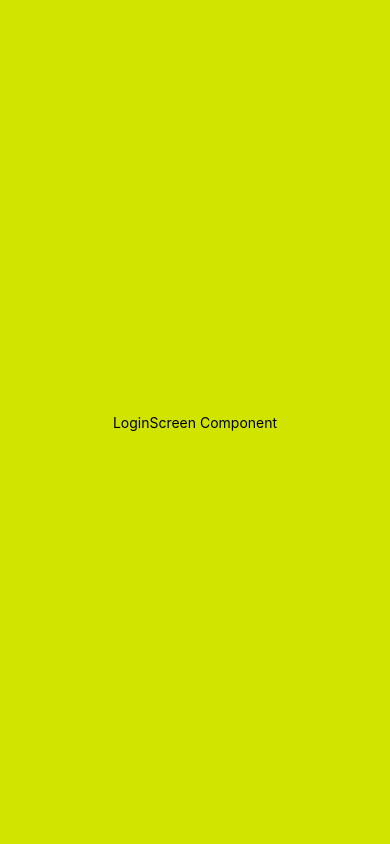
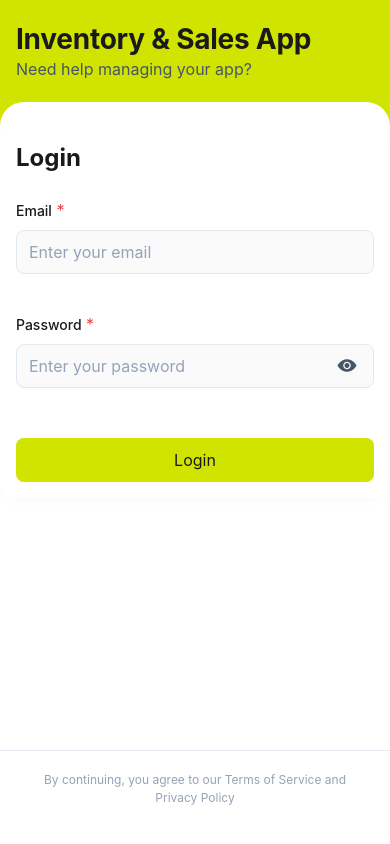
Before and after one commit to PeterTorki/inventory-sales-app, a React Native app: screen /Login in a window 390 px wide. Built offline with nearby package versions, Linux system fonts and the light colour scheme.

Commit message:
feat: finishing ux of LoginScreen

```diff
--- a/src/screens/auth/LoginScreen.tsx
+++ b/src/screens/auth/LoginScreen.tsx
@@ -1,24 +1,100 @@
-import React from "react";
-import { View, Text, StyleSheet } from "react-native";
+import React, { useState } from "react";
+import { View, ScrollView, KeyboardAvoidingView, Platform } from "react-native";
+import AppText from "../../components/AppText";
+import { colors } from "../../constants/colors";
+import { sizes } from "../../constants/sizes";
+import Header from "../../components/Header";
+import AppButton from "../../components/AppButton";
+import EmailInput from "./components/EmailInput";
+import PasswordInput from "./components/PasswordInput";
+import LoginFooter from "./components/LoginFooter";
+import { validateEmail, validatePassword } from "./services";
+import { styles } from "./styles";
 
 interface LoginScreenProps {
-  // define your props here
+  onLogin?: (email: string, password: string) => Promise<void>;
 }
 
-const LoginScreen: React.FC<LoginScreenProps> = (props) => {
+const LoginScreen: React.FC<LoginScreenProps> = ({ onLogin }) => {
+  const [email, setEmail] = useState("");
+  const [password, setPassword] = useState("");
+  const [isLoading, setIsLoading] = useState(false);
+  const [errors, setErrors] = useState({ email: "", password: "" });
+  const [touched, setTouched] = useState({ email: false, password: false });
+
+  const handleEmailBlur = () => {
+    setTouched({ ...touched, email: true });
+    setErrors({ ...errors, email: validateEmail(email) });
+  };
+
+  const handlePasswordBlur = () => {
+    setTouched({ ...touched, password: true });
+    setErrors({ ...errors, password: validatePassword(password) });
+  };
+
+  const handleLogin = async () => {
+    const emailError = validateEmail(email);
+    const passwordError = validatePassword(password);
+
+    setTouched({ email: true, password: true });
+    setErrors({ email: emailError, password: passwordError });
+
+    if (!emailError && !passwordError) {
+      setIsLoading(true);
+      try {
+        if (onLogin) {
+          await onLogin(email, password);
+        }
+      } catch (error) {
+        console.error("Login error:", error);
+      } finally {
+        setIsLoading(false);
+      }
+    }
+  };
+
   return (
-    <View style={styles.container}>
-      <Text>LoginScreen Component</Text>
-    </View>
+    <KeyboardAvoidingView style={styles.container} behavior={Platform.OS === "ios" ? "padding" : "height"}>
+      <Header />
+
+      <ScrollView
+        style={styles.scrollContainer}
+        contentContainerStyle={styles.scrollContent}
+        showsVerticalScrollIndicator={false}
+        bounces={true}>
+        <View style={styles.formCard}>
+          <AppText variant="h3" bold style={styles.cardTitle}>
+            Login
+          </AppText>
+
+          <EmailInput
+            value={email}
+            onChangeText={setEmail}
+            onBlur={handleEmailBlur}
+            error={touched.email ? errors.email : ""}
+          />
+
+          <PasswordInput
+            value={password}
+            onChangeText={setPassword}
+            onBlur={handlePasswordBlur}
+            error={touched.password ? errors.password : ""}
+          />
+
+          <AppButton
+            title={isLoading ? "Loading..." : "Login"}
+            loading={isLoading}
+            color={colors.text}
+            onPress={handleLogin}
+            disabled={isLoading}
+            style={[styles.button, isLoading && styles.buttonDisabled]}
+          />
+        </View>
+
+        <LoginFooter />
+      </ScrollView>
+    </KeyboardAvoidingView>
   );
 };
 
-const styles = StyleSheet.create({
-  container: {
-    flex: 1,
-    alignItems: "center",
-    justifyContent: "center",
-  },
-});
-
 export default LoginScreen;
--- /dev/null
+++ b/src/screens/auth/components/EmailInput.tsx
@@ -0,0 +1,28 @@
+import React from "react";
+import AppInput from "../../../components/AppInput";
+
+interface EmailInputProps {
+  value: string;
+  onChangeText: (text: string) => void;
+  onBlur: () => void;
+  error: string;
+}
+
+const EmailInput: React.FC<EmailInputProps> = ({ value, onChangeText, onBlur, error }) => {
+  return (
+    <AppInput
+      label="Email"
+      value={value}
+      onChangeText={onChangeText}
+      onBlur={onBlur}
+      placeholder="Enter your email"
+      keyboardType="email-address"
+      autoCapitalize="none"
+      autoCorrect={false}
+      error={error}
+      required
+    />
+  );
+};
+
+export default EmailInput;
--- /dev/null
+++ b/src/screens/auth/components/LoginFooter.tsx
@@ -0,0 +1,17 @@
+import React from "react";
+import { View } from "react-native";
+import AppText from "../../../components/AppText";
+import { colors } from "../../../constants/colors";
+import { styles } from "../styles";
+
+const LoginFooter: React.FC = () => {
+  return (
+    <View style={styles.footer}>
+      <AppText variant="caption" color={colors.textTertiary} style={styles.footerText}>
+        By continuing, you agree to our Terms of Service and Privacy Policy
+      </AppText>
+    </View>
+  );
+};
+
+export default LoginFooter;
--- /dev/null
+++ b/src/screens/auth/components/PasswordInput.tsx
@@ -0,0 +1,40 @@
+import React, { useState } from "react";
+import { TouchableOpacity } from "react-native";
+import AppInput from "../../../components/AppInput";
+import { colors } from "../../../constants/colors";
+import { Ionicons } from "@expo/vector-icons";
+
+interface PasswordInputProps {
+  value: string;
+  onChangeText: (text: string) => void;
+  onBlur: () => void;
+  error: string;
+}
+
+const PasswordInput: React.FC<PasswordInputProps> = ({ value, onChangeText, onBlur, error }) => {
+  const [isPasswordVisible, setIsPasswordVisible] = useState(false);
+
+  return (
+    <AppInput
+      label="Password"
+      value={value}
+      onChangeText={onChangeText}
+      onBlur={onBlur}
+      placeholder="Enter your password"
+      secureTextEntry={!isPasswordVisible}
+      autoCapitalize="none"
+      error={error}
+      required
+      rightIcon={
+        isPasswordVisible ? (
+          <Ionicons name="eye-off" size={20} color={colors.textSecondary} />
+        ) : (
+          <Ionicons name="eye" size={20} color={colors.textSecondary} />
+        )
+      }
+      onRightIconPress={() => setIsPasswordVisible(!isPasswordVisible)}
+    />
+  );
+};
+
+export default PasswordInput;
--- /dev/null
+++ b/src/screens/auth/services.ts
@@ -0,0 +1,27 @@
+import * as Yup from "yup";
+
+const emailSchema = Yup.string()
+	.required("Email is required")
+	.email("Invalid email address");
+
+const passwordSchema = Yup.string()
+	.required("Password is required")
+	.min(6, "Password must be at least 6 characters");
+
+export const validateEmail = (email: string): string => {
+	try {
+		emailSchema.validateSync(email);
+		return "";
+	} catch (err: any) {
+		return err.message;
+	}
+};
+
+export const validatePassword = (password: string): string => {
+	try {
+		passwordSchema.validateSync(password);
+		return "";
+	} catch (err: any) {
+		return err.message;
+	}
+};
--- /dev/null
+++ b/src/screens/auth/styles.ts
@@ -0,0 +1,87 @@
+import { StyleSheet } from "react-native";
+import { colors } from "../../constants/colors";
+import { typography } from "../../constants/fonts";
+import { sizes } from "../../constants/sizes";
+import { hs } from "../../utils/metrics";
+
+export const styles = StyleSheet.create({
+  container: {
+    flex: 1,
+    backgroundColor: "transparent",
+  },
+  scrollContainer: {
+    flex: 1,
+    borderTopRightRadius: sizes.radius["3xl"],
+    borderTopLeftRadius: sizes.radius["3xl"],
+    backgroundColor: colors.surface,
+  },
+  scrollContent: {
+    flexGrow: 1,
+    paddingBottom: sizes.spacing.lg,
+    justifyContent: "space-between",
+  },
+  formCard: {
+    backgroundColor: colors.surface,
+    marginTop: sizes.spacing["2xl"],
+    borderRadius: sizes.radius.xl,
+    padding: sizes.layout.containerPadding,
+    ...typography.shadow,
+  },
+  cardTitle: {
+    marginBottom: sizes.spacing["2xl"],
+  },
+  inputContainer: {
+    marginBottom: sizes.spacing.lg,
+  },
+  label: {
+    marginBottom: sizes.spacing.sm,
+  },
+  inputWrapper: {
+    height: sizes.input.m,
+    backgroundColor: colors.background,
+    borderWidth: 1.5,
+    borderColor: colors.border,
+    borderRadius: sizes.radius.md,
+    paddingHorizontal: sizes.spacing.md,
+    justifyContent: "center",
+  },
+  inputWrapperError: {
+    borderColor: colors.error,
+    backgroundColor: colors.errorLight,
+  },
+  input: {
+    ...typography.body,
+    color: colors.text,
+    padding: 0,
+  },
+  errorText: {
+    marginTop: sizes.spacing.xs,
+    marginLeft: sizes.spacing.xs,
+  },
+  button: {
+    backgroundColor: colors.primary,
+    height: sizes.button.m,
+    borderRadius: sizes.radius.md,
+    alignItems: "center",
+    justifyContent: "center",
+    marginTop: sizes.spacing.md,
+  },
+  buttonDisabled: {
+    backgroundColor: colors.secondary,
+    opacity: 0.6,
+  },
+  footer: {
+    marginTop: sizes.spacing["3xl"],
+    paddingHorizontal: sizes.spacing["2xl"],
+    paddingVertical: sizes.spacing.xl,
+    borderTopWidth: 1,
+    borderTopColor: colors.border,
+    alignSelf: "flex-end",
+    backgroundColor: colors.surface,
+  },
+  footerText: {
+    textAlign: "center",
+    lineHeight: 18,
+    height: hs(36),
+  },
+});
```
